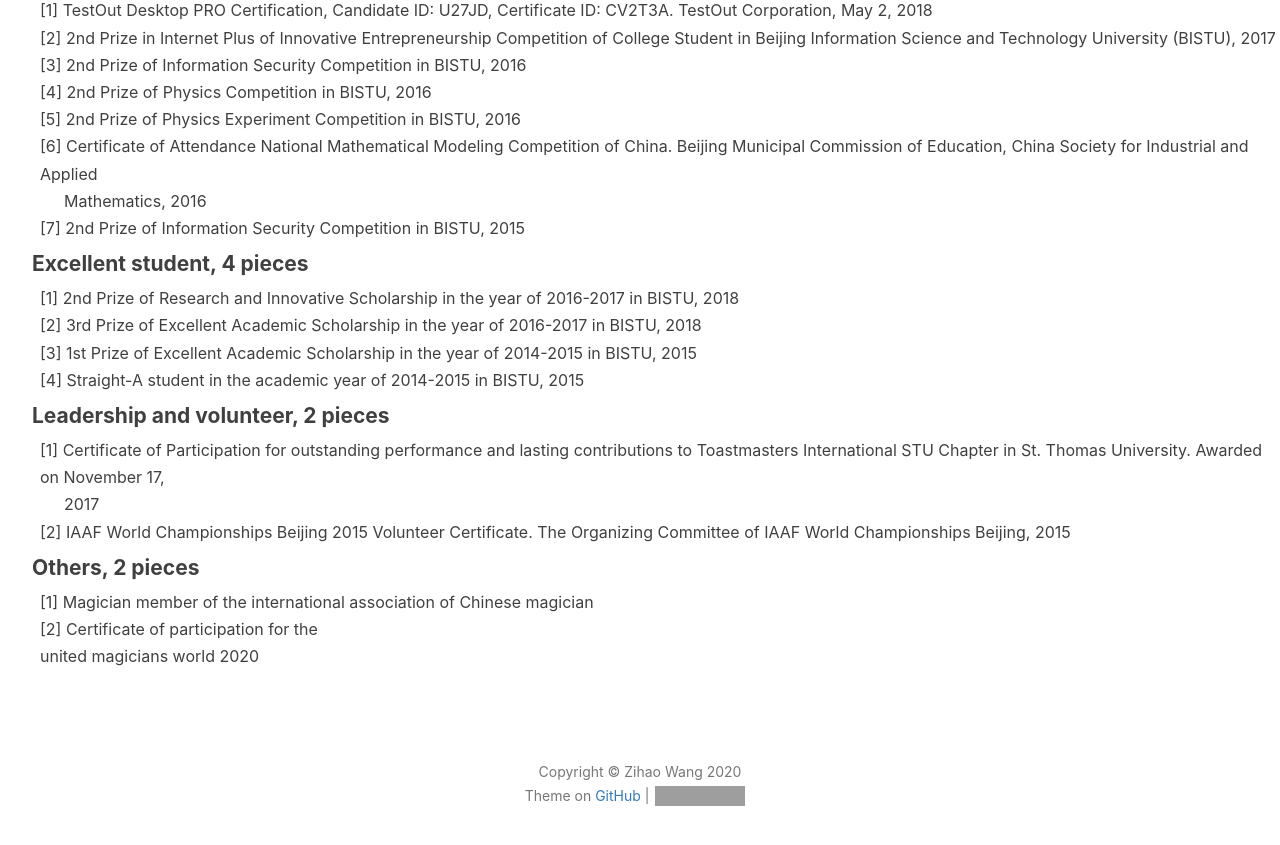
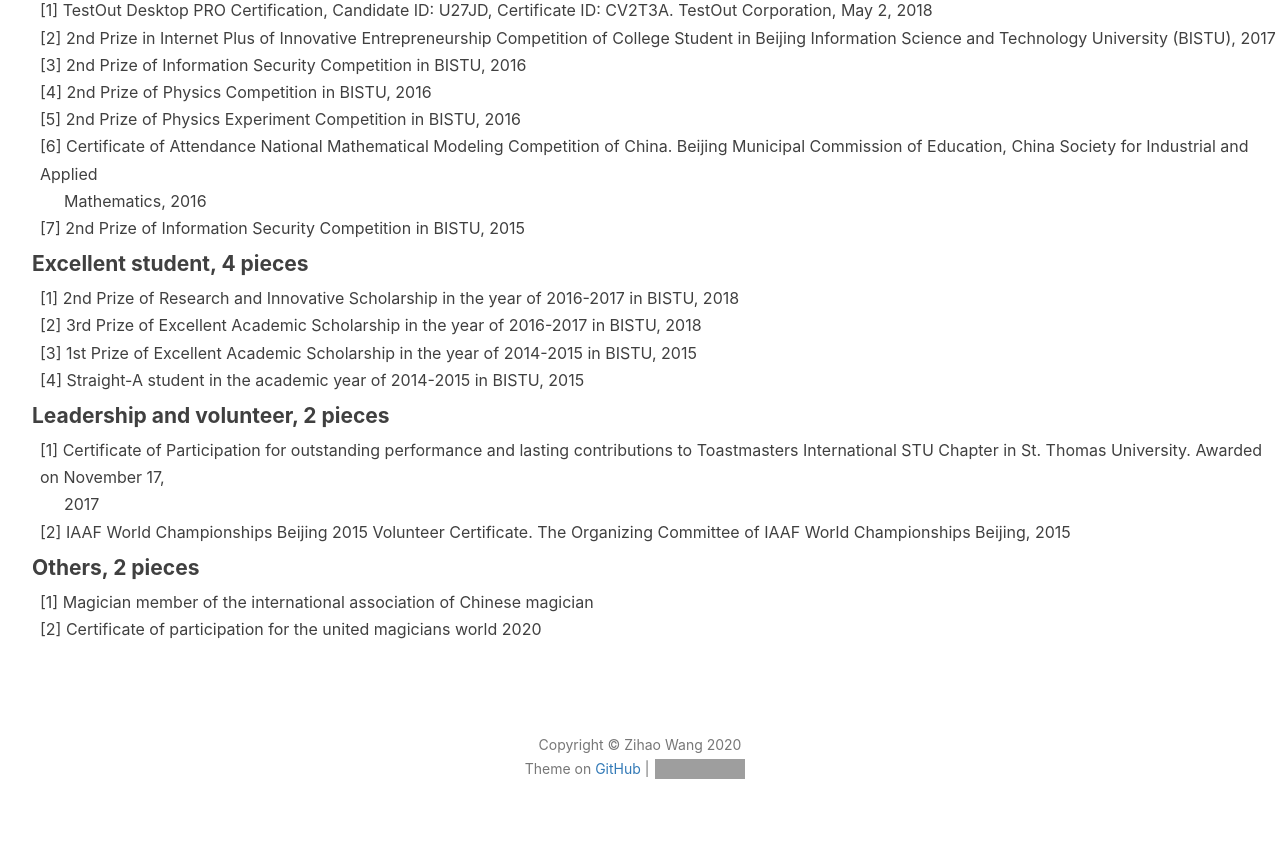
Before and after one commit to wangzh3/wangzh3.github.io, a Jekyll site: the page built from tags.html, in a window 1280 px wide and 900 px high, scrolled down 711 px. Shown: the top 845 px of the window. Built offline with Jekyll 4.4.1, drawn with Linux system fonts in a browser that asks for light colours; nearby versions of some CDN libraries; comment, search, counter and statistics services are not loaded; grey boxes are pictures that could not be loaded.

```diff
--- a/tags.html
+++ b/tags.html
@@ -64,6 +64,5 @@ header-img: "img/post-bg-desk.jpg"
     <span style="display:block;text-indent:2em;"><h4><strong>Others, 2 pieces</strong></h4> </span>
     <ul style="list-style-type:none">
         <li>[1] Magician member of the international association of Chinese magician</li>
-        <li>[2]	Certificate of participation for the
-        <br>united magicians world 2020</br></li>
+        <li>[2]	Certificate of participation for the united magicians world 2020</li>
     </ul>
```
